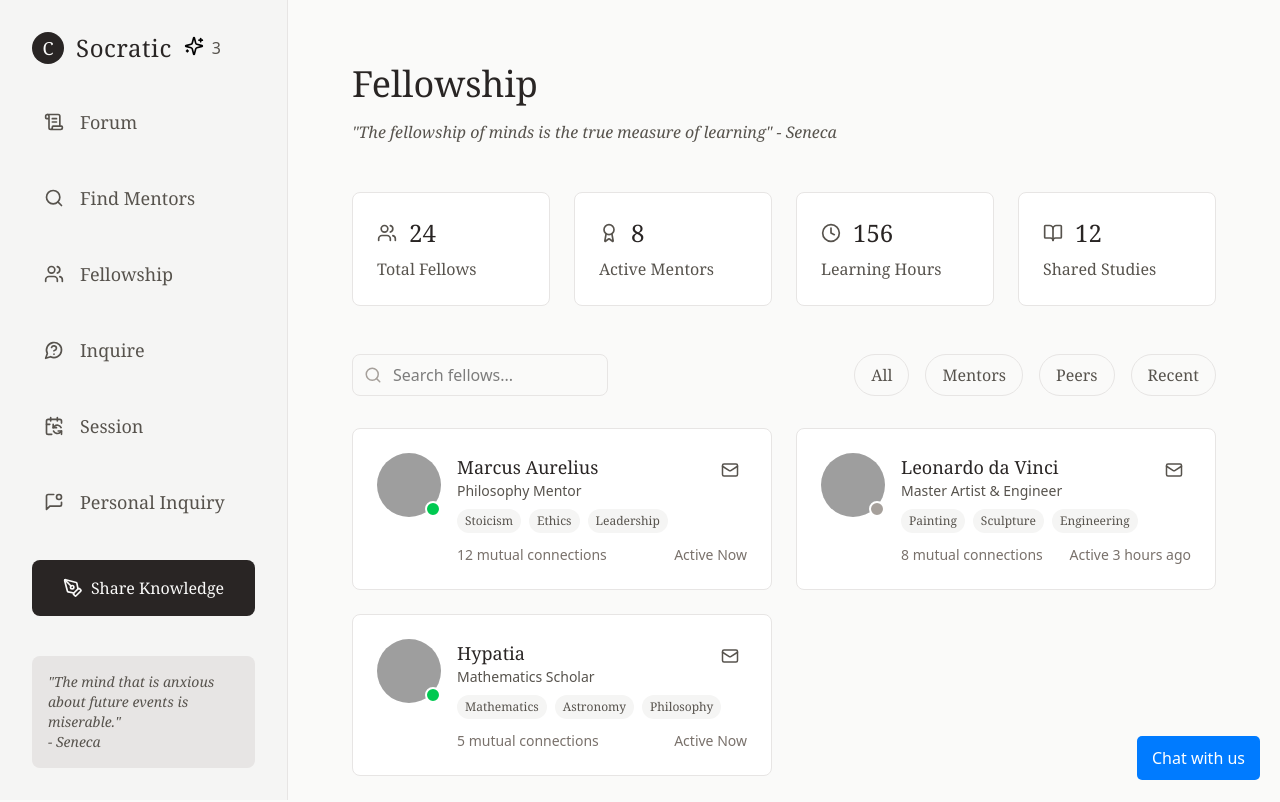
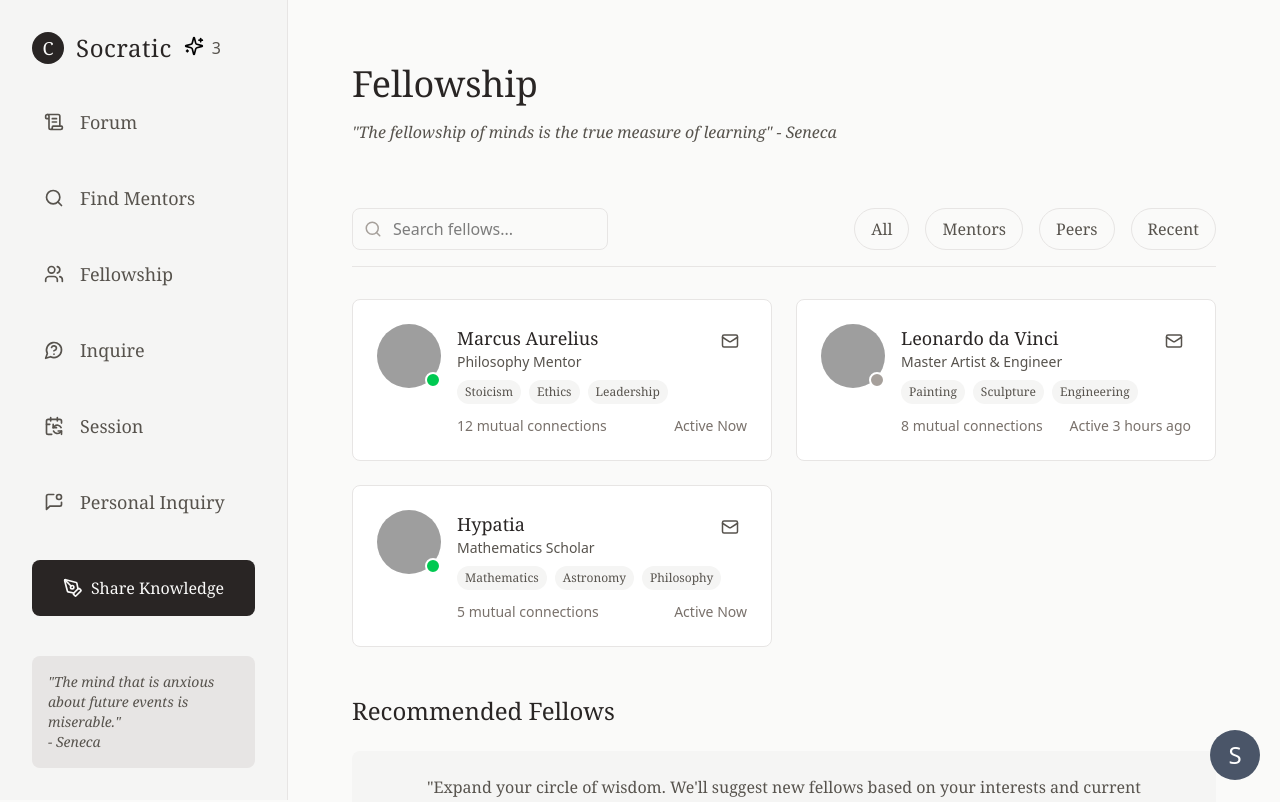
Before and after one commit to AbirpandA/Socratic_circle, a React (Vite) app in the folder frontendSc/: page /fellowship in a window 1280 px wide. Shown: the top 802 px of the page. Built offline with nearby package versions, Linux system fonts and the light colour scheme; sample sign-in values are in the browser's storage; grey boxes are pictures that could not be loaded.

Commit message:
edited the pages for user login

```diff
--- a/frontendSc/src/Componenets/ChatbotComponent.jsx
+++ b/frontendSc/src/Componenets/ChatbotComponent.jsx
@@ -1,4 +1,4 @@
-import React, { useContext, useState, useEffect, useRef } from "react";
+import { useContext, useState, useEffect, useRef } from "react";
 import { ChatbotContext } from "./ChatbotProvider";
 
 const ChatbotComponent = () => {
@@ -27,14 +27,19 @@ const ChatbotComponent = () => {
             <button
                 onClick={() => setIsOpen(!isOpen)}
                 style={{
-                    background: "#007bff",
+                    background: "#4a5568", // Slate color
                     color: "#fff",
-                    padding: "10px 15px",
+                    width: "50px",
+                    height: "50px",
                     border: "none",
-                    borderRadius: "5px",
-                    cursor: "pointer"
+                    borderRadius: "50%",
+                    cursor: "pointer",
+                    display: "flex",
+                    alignItems: "center",
+                    justifyContent: "center",
+                    fontSize: "24px", // Adjust font size for the "S"
                 }}>
-                {isOpen ? "Close Chat" : "Chat with us"}
+                {isOpen ? "✖" : "S"} {/* "S" for the chatbot, "✖" to close */}
             </button>
 
             {/* Chatbot UI */}
--- a/frontendSc/src/Componenets/ChatbotProvider.jsx
+++ b/frontendSc/src/Componenets/ChatbotProvider.jsx
@@ -1,4 +1,4 @@
-import React, { createContext, useState } from "react";
+import  { createContext, useState } from "react";
 
 export const ChatbotContext = createContext();
 
--- a/frontendSc/src/Componenets/FellowshipPage.jsx
+++ b/frontendSc/src/Componenets/FellowshipPage.jsx
@@ -48,26 +48,9 @@ const FellowshipPage = () => {
             </p>
           </div>
 
-          {/* Stats */}
-          <div className="grid grid-cols-4 gap-6 mb-12">
-            {[
-              { label: "Total Fellows", value: "24", icon: Users },
-              { label: "Active Mentors", value: "8", icon: Award },
-              { label: "Learning Hours", value: "156", icon: Clock },
-              { label: "Shared Studies", value: "12", icon: BookOpen }
-            ].map((stat, index) => (
-              <div key={index} className="bg-white p-6 rounded-lg border border-stone-200">
-                <div className="flex items-center space-x-3 mb-2">
-                  <stat.icon size={20} className="text-stone-600" />
-                  <span className="text-2xl font-serif text-stone-800">{stat.value}</span>
-                </div>
-                <p className="text-stone-600 font-serif">{stat.label}</p>
-              </div>
-            ))}
-          </div>
-
-          {/* Search and Filter */}
-          <div className="flex items-center justify-between mb-8">
+          {/* Sticky Search and Filter */}
+          <div className="sticky top-0 bg-stone-50 py-4 z-10 border-b border-stone-200 mb-8">
+            <div className="flex items-center justify-between">
               <div className="relative">
                 <input
                   type="text"
@@ -82,6 +65,7 @@ const FellowshipPage = () => {
                     {filter}
                   </button>
                 ))}
+              </div>
             </div>
           </div>
 
--- a/frontendSc/src/Componenets/LoginPage.jsx
+++ b/frontendSc/src/Componenets/LoginPage.jsx
@@ -9,6 +9,10 @@ const LoginPage = () => {
   const [password, setPassword] = useState('');
   const [error, setError] = useState('');
   const navigate = useNavigate();
+  const isAuthenticated = !!localStorage.getItem('token'); // Check if user is authenticated
+
+  // Add this condition to return null if authenticated
+  if (isAuthenticated) return null; // Do not render the login page if authenticated
 
   const handleSubmit = async (e) => {
     e.preventDefault();
@@ -20,9 +24,19 @@ const LoginPage = () => {
         password,
       });
 
-      localStorage.setItem('token', response.data.token);
-      navigate('/');
+      // Log the response for debugging
+      console.log('Login Response:', response);
+
+      // Check if the user exists
+      if (response.status === 200) {
+        // User exists, set isAuthenticated to true
+        localStorage.setItem('token', 'your_token_here'); // Store the token if you have one
+        navigate('/find-mentors'); // Redirect to the find-mentors page
+      } else {
+        setError('Login failed. Please check your credentials.');
+      }
     } catch (err) {
+      console.error('Login Error:', err); // Log the error for debugging
       if (err.response) {
         setError(err.response.data);
       } else {
--- a/frontendSc/src/Componenets/MentorSearch.jsx
+++ b/frontendSc/src/Componenets/MentorSearch.jsx
@@ -1,5 +1,12 @@
 import React, { useState } from 'react';
-import { ScrollText, Search, Users, User, PenTool, Menu, Star, Clock, MapPin, Filter, SlidersHorizontal, BookOpen } from 'lucide-react';
+import {
+  Search,
+  Clock,
+  MapPin,
+  SlidersHorizontal,
+  BookOpen,
+  Star
+} from 'lucide-react';
 
 const MentorSearch = () => {
   const [mentors, setMentors] = useState([
@@ -11,7 +18,7 @@ const MentorSearch = () => {
       rating: 4.9,
       reviews: 128,
       expertise: ["Sculpture", "Fresco", "Architecture"],
-      hourlyRate: "50",
+      hourlyRate: "3",
       location: "Florence, Italy",
       availability: "Next Week",
       description: "Specializing in marble sculpture and fresco techniques. Teaching the principles of human form and classical composition.",
@@ -25,7 +32,7 @@ const MentorSearch = () => {
       rating: 4.8,
       reviews: 245,
       expertise: ["Logic", "Ethics", "Natural Science"],
-      hourlyRate: "45",
+      hourlyRate: "2",
       location: "Athens, Greece",
       availability: "Tomorrow",
       description: "Teaching systematic thinking, logic, and the art of reasoning. Expertise in practical philosophy and scientific method.",
@@ -39,7 +46,7 @@ const MentorSearch = () => {
       rating: 4.7,
       reviews: 89,
       expertise: ["Musical Composition", "Herbalism", "Medicine"],
-      hourlyRate: "40",
+      hourlyRate: "1",
       location: "Rhineland",
       availability: "This Week",
       description: "Specializing in medieval musical composition and natural healing practices. Combining art with practical knowledge.",
@@ -49,9 +56,6 @@ const MentorSearch = () => {
 
   return (
     <div className="flex min-h-screen bg-stone-50">
-
-
-
       {/* Main Content */}
       <div className="flex-1 p-8">
         <div className="max-w-6xl mx-auto">
@@ -63,8 +67,8 @@ const MentorSearch = () => {
             </p>
           </div>
 
-          {/* Search Bar */}
-          <div className="bg-white p-6 rounded-lg border border-stone-200 mb-8 shadow-sm">
+          {/* Search Bar and Filters (Sticky) */}
+          <div className="sticky top-0 z-10 bg-white p-6 rounded-lg border border-stone-200 mb-8 shadow-sm">
             <div className="flex items-center space-x-4">
               <div className="flex-1 relative">
                 <input
@@ -87,9 +91,12 @@ const MentorSearch = () => {
                   { label: "Expertise Level", icon: BookOpen },
                   { label: "Availability", icon: Clock },
                   { label: "Language", icon: MapPin },
-                  { label: "Price Range", icon: SlidersHorizontal }
+                  { label: "SP Cost", icon: SlidersHorizontal }
                 ].map((filter, index) => (
-                  <button key={index} className="flex items-center space-x-2 px-4 py-2 border border-stone-200 rounded-lg text-stone-600 hover:border-stone-400 transition-colors">
+                  <button
+                    key={index}
+                    className="flex items-center space-x-2 px-4 py-2 border border-stone-200 rounded-lg text-stone-600 hover:border-stone-400 transition-colors"
+                  >
                     <filter.icon size={16} />
                     <span className="font-serif">{filter.label}</span>
                   </button>
@@ -101,13 +108,19 @@ const MentorSearch = () => {
             </div>
           </div>
 
-          {/* Results */}
-          <div className="space-y-6">
+          {/* Results (with extra top padding so content isn’t hidden behind the sticky header) */}
+          <div className="space-y-6 pt-40">
             {mentors.map(mentor => (
-              <div key={mentor.id} className="bg-white p-6 rounded-lg border border-stone-200 hover:shadow-md transition-all">
+              <div
+                key={mentor.id}
+                className="bg-white p-6 rounded-lg border border-stone-200 hover:shadow-md transition-all"
+              >
                 <div className="flex items-start space-x-6">
-                  <img src={mentor.avatar} alt={mentor.name} className="w-20 h-20 rounded-lg object-cover" />
-
+                  <img
+                    src={mentor.avatar}
+                    alt={mentor.name}
+                    className="w-20 h-20 rounded-lg object-cover"
+                  />
                   <div className="flex-1">
                     <div className="flex items-start justify-between mb-2">
                       <div>
@@ -125,7 +138,10 @@ const MentorSearch = () => {
 
                     <div className="flex flex-wrap gap-2 mb-4">
                       {mentor.expertise.map(skill => (
-                        <span key={skill} className="px-3 py-1 bg-stone-100 text-stone-600 rounded-full text-sm font-serif">
+                        <span
+                          key={skill}
+                          className="px-3 py-1 bg-stone-100 text-stone-600 rounded-full text-sm font-serif"
+                        >
                           {skill}
                         </span>
                       ))}
@@ -142,7 +158,7 @@ const MentorSearch = () => {
                           <span>Available {mentor.availability}</span>
                         </div>
                         <div>
-                          <span className="font-semibold">${mentor.hourlyRate}</span> /hour
+                          <span className="font-semibold">SP {mentor.hourlyRate}</span>
                         </div>
                       </div>
 
--- a/frontendSc/src/Componenets/SignUpPage.jsx
+++ b/frontendSc/src/Componenets/SignUpPage.jsx
@@ -21,8 +21,12 @@ const SignUpPage = () => {
         password,
       });
 
-      console.log(response.data);
-      navigate('/login'); // Redirect to login page after successful sign-up
+      // Check if the response indicates success
+      if (response.status === 201) {
+        navigate('/login'); // Redirect to login page after successful sign-up
+      } else {
+        setError('Registration failed. Please try again.');
+      }
     } catch (err) {
       if (err.response) {
         setError(err.response.data);
--- a/package.json
+++ b/package.json
@@ -3,6 +3,7 @@
     "@emotion/react": "^11.14.0",
     "@emotion/styled": "^11.14.0",
     "@langchain/community": "^0.3.29",
+    "@langchain/ollama": "^0.1.5",
     "@mui/material": "^6.4.3",
     "@shadcn/ui": "^0.0.4",
     "react-router-dom": "^7.1.5",
```
Also changed, not shown: 2 other files (tests, documents, lock files or other folders). Lines whose indentation alone changed are shown as unchanged.
